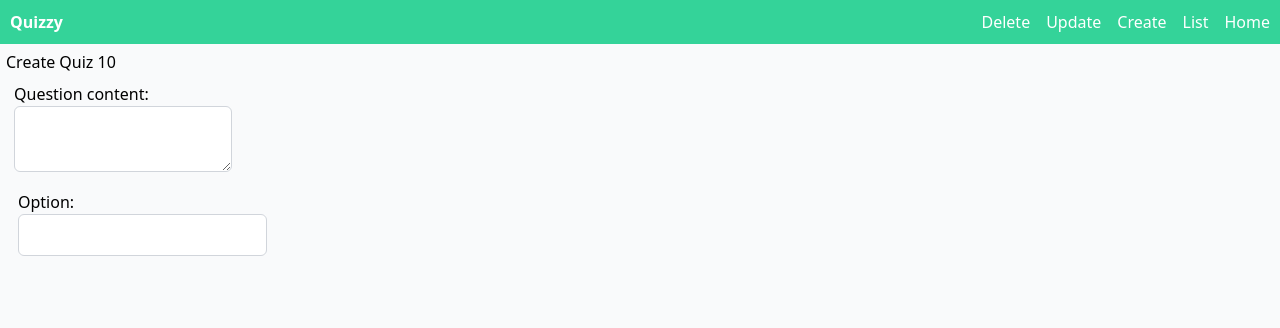
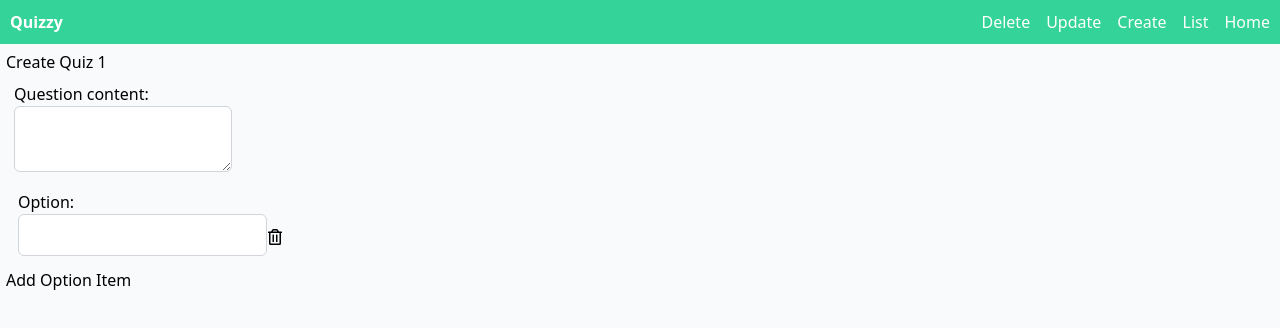
Before and after one commit to vishnuh655/quizzy-client, a Next.js app: page /admin/create-quiz in a window 1280 px wide. Shown: the top 328 px of the page. Built offline with nearby package versions, Linux system fonts and the light colour scheme.

Commit message:
Changes in Create Page

```diff
--- a/components/misc/input.tsx
+++ b/components/misc/input.tsx
@@ -3,6 +3,7 @@ type InputProps = {
   id: string;
   label?: string;
   onChange?: any;
+  children?: any;
 };
 
 export const TextAreaInput = ({ id, label = "", onChange }: InputProps) => {
@@ -22,6 +23,7 @@ export const TextInput = ({
   id,
   label = "",
   onChange,
+  children,
 }: InputProps) => {
   const style = "p-2 border border-gray-300 focus:border-blue-500 rounded-md ";
 
@@ -30,6 +32,7 @@ export const TextInput = ({
       <label htmlFor={id}>{label}</label>
       <br />
       <input className={style} id={id} type={inputType} onChange={onChange} />
+      {children}
     </div>
   );
 };
--- a/package.json
+++ b/package.json
@@ -14,6 +14,7 @@
     "next": "11.1.0",
     "react": "17.0.2",
     "react-dom": "17.0.2",
+    "react-icons": "^4.2.0",
     "swr": "^0.5.6"
   },
   "devDependencies": {
--- a/pages/admin/create-quiz/index.tsx
+++ b/pages/admin/create-quiz/index.tsx
@@ -1,18 +1,50 @@
 import type { NextPage } from "next";
+import { FaRegTrashAlt } from "react-icons/fa";
+import { useState } from "react";
 import Layout from "../../../components/layout";
 import { TextAreaInput, TextInput } from "../../../components/misc/input";
 
 const Create: NextPage = () => {
-  const a = 10;
+  const optionItemDefault = {
+    optionItemCount: 1,
+    optionItems: [
+      {
+        value: "",
+      },
+    ],
+  };
+  const [state, setState] = useState(optionItemDefault);
+  const addOptionItem = (): void => {
+    setState((prevState) => ({
+      ...prevState,
+      optionItems: [...prevState.optionItems, optionItemDefault.optionItems[0]],
+    }));
+  };
+
+  const deleteOptionItem = (): void => {
+    // console.log(e);
+  };
+
   return (
     <Layout>
-      Create Quiz {a}
+      Create Quiz {1}
       <TextAreaInput
         inputType="textAreaWithLabel"
-        id="1"
+        id="textAreaWithLabelCreate"
         label="Question content:"
       />
-      <TextInput inputType="text" id="2" label="Option:" />
+      {state.optionItems.map((option, index) => (
+        <TextInput key={index} inputType="text" id={`${index  }`} label="Option:">
+          <FaRegTrashAlt
+            className="inline"
+            id={`${index  }`}
+            onClick={deleteOptionItem}
+          />
+        </TextInput>
+      ))}
+      <button type="button" onClick={addOptionItem}>
+        Add Option Item
+      </button>
     </Layout>
   );
 };
```
Also changed, not shown: 2 other files (tests, documents, lock files or other folders).
